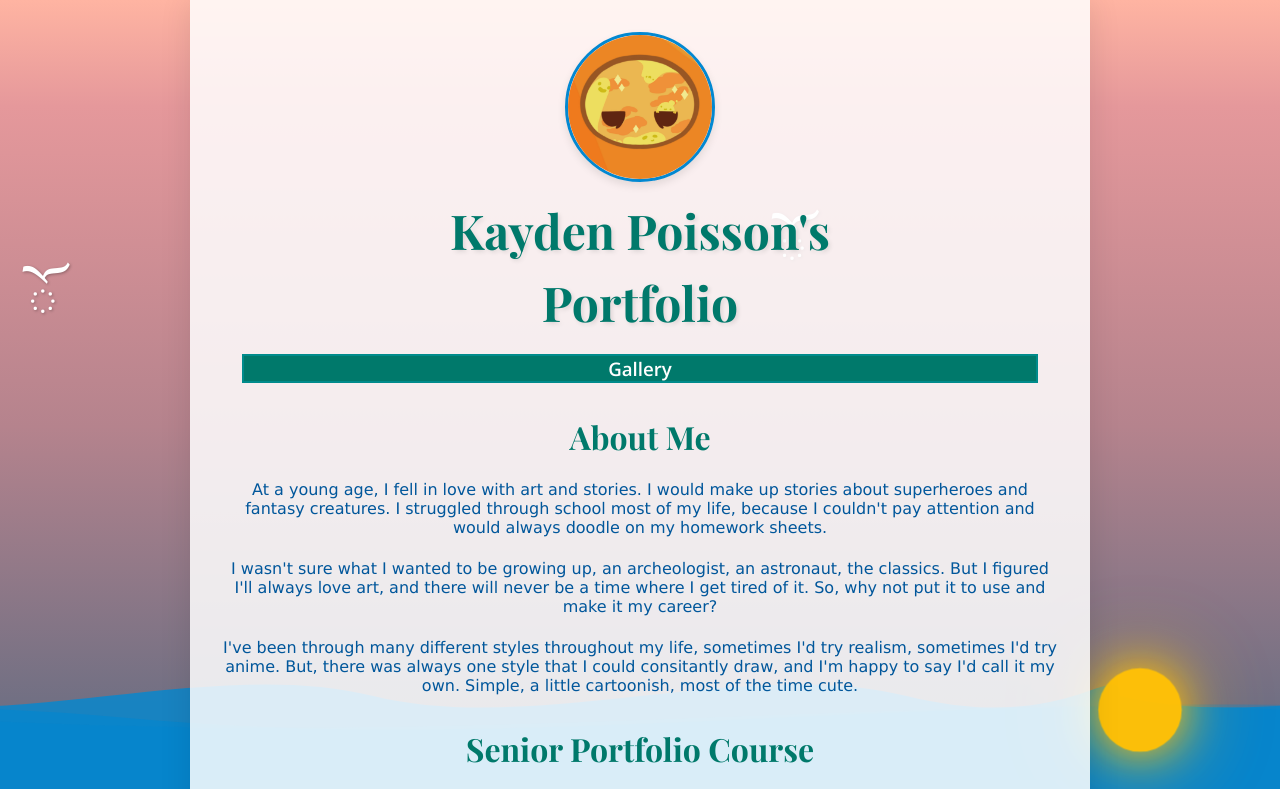
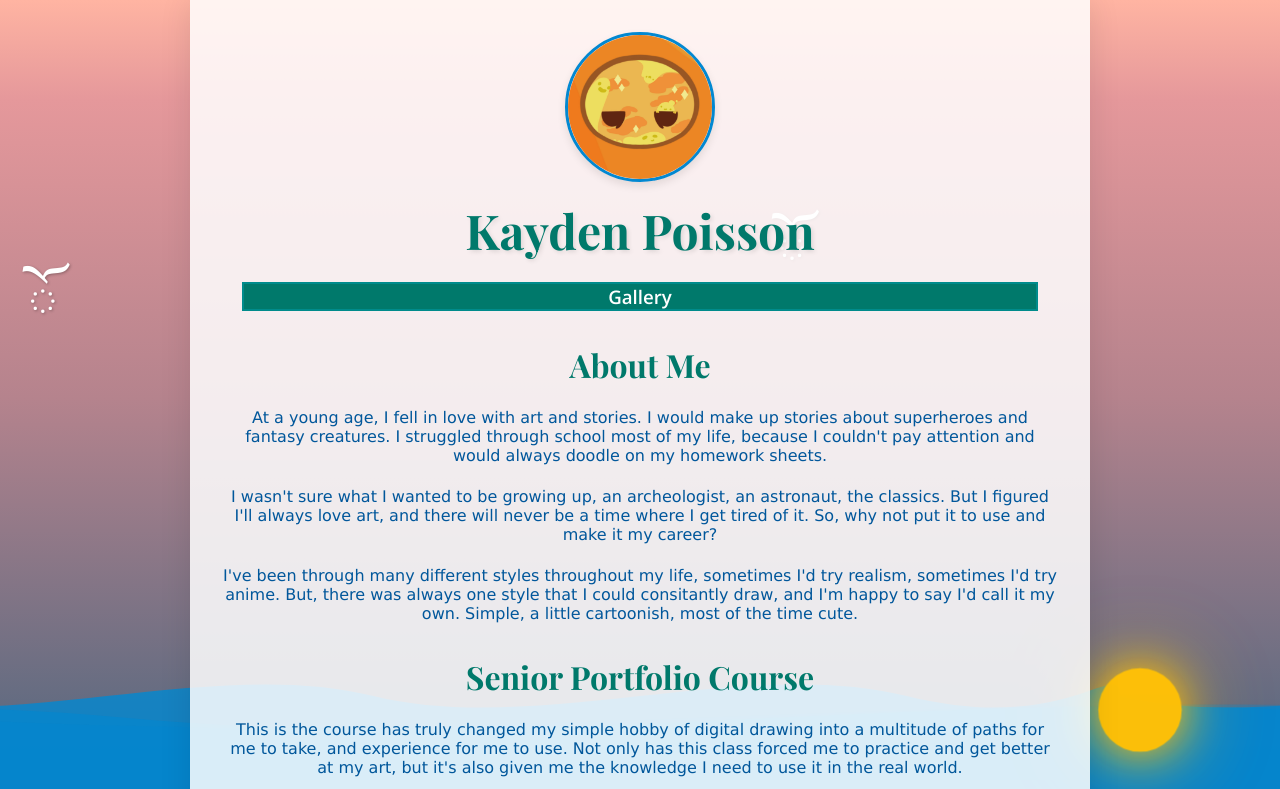
Before and after one commit to ThoseFishyDays/kaydenpoisson.github.io, a plain HTML site: page index.html in a window 1280 px wide. Shown: the top 789 px of the page. Drawn offline with nearby package versions, Linux system fonts and the light colour scheme.

Commit message:
Update index.html

```diff
--- a/index.html
+++ b/index.html
@@ -27,8 +27,7 @@
         <img src="Profile.jpeg" alt="Kayden Poisson" class="profile-img">
         <div class="placeholder-text">Profile Image</div>
       </div>
-      <h1>Kayden Poisson's</h1>
-      <h1>Portfolio</h1>
+      <h1>Kayden Poisson</h1>
     </div>
 
         <nav><a href="gallery.html"><h3>Gallery</h3></a></nav>
```
